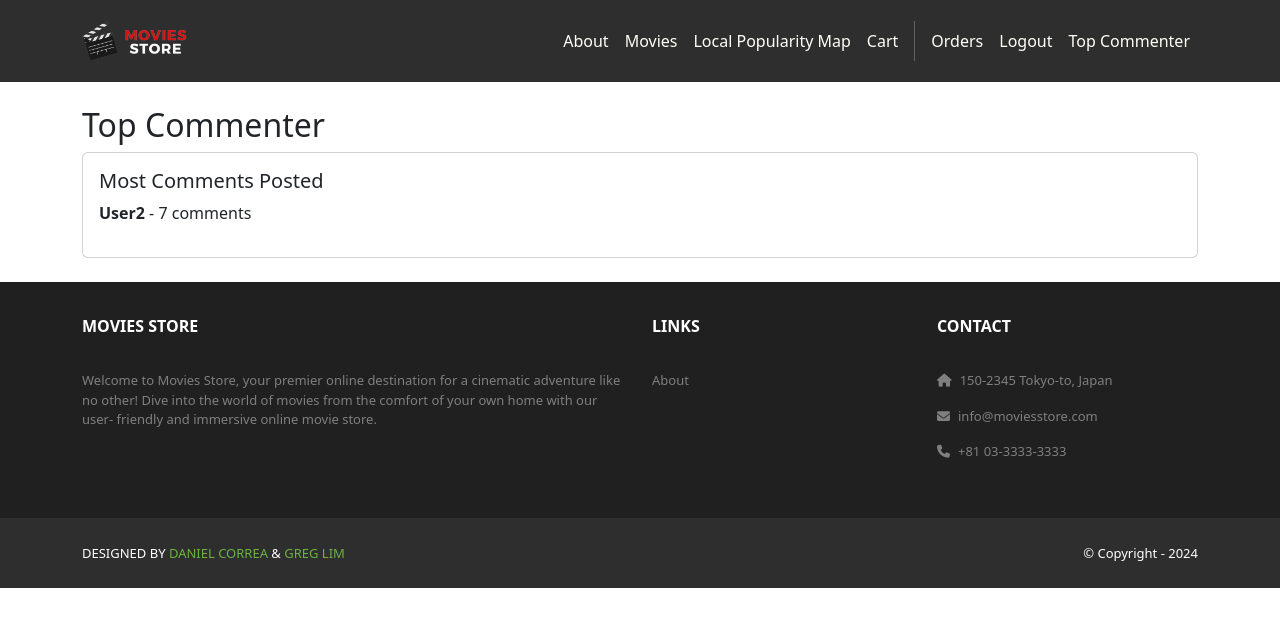
After one commit to SundeshDonthi/moviestore, a Django app: page /movies/admin/top-commenter in a window 1280 px wide. The commit adds this page. Shown: the top 627 px of the page. Run offline with Django 5.2, Linux system fonts and the light colour scheme; a user stored in the database is signed in; data comes from the database, SQL or seed files in the repository; both versions use the stored data as it was after the commit; some libraries are stand-ins or nearby versions.

Commit message:
User Story 4

```diff
--- /dev/null
+++ b/movies/templates/movies/top_commenter.html
@@ -0,0 +1,22 @@
+{% extends 'base.html' %}
+{% block content %}
+<div class="container mt-4">
+    <h2>Top Commenter</h2>
+    {% if template_data.top_users %}
+        <div class="card mb-4">
+            <div class="card-body">
+                <h5>Most Comments Posted</h5>
+                {% for user in template_data.top_users %}
+                <p>
+                    <strong>{{ user.username }}</strong>
+                    - {{ template_data.top_count}} comments
+                </p>
+                {% endfor %}
+            </div>
+        </div>
+    {% else %}
+        <p>No comments have been posted yet.</p>
+    {% endif %}
+</div>
+
+{% endblock content %}
--- a/movies/urls.py
+++ b/movies/urls.py
@@ -3,6 +3,7 @@ from . import views
 urlpatterns = [
     path('', views.index, name='movies.index'),
     path('popularity/', views.popularity_map, name='movies.popularity'),
+    path('admin/top-commenter', views.top_commenter, name='movies.top_commenter'),
     path('<int:id>/', views.show, name = 'movies.show'),
     path('<int:id>/review/create/', views.create_review, name='movies.create_review'),
     path('<int:id>/review/<int:review_id>/edit/', views.edit_review, name='movies.edit_review'),
--- a/movies/views.py
+++ b/movies/views.py
@@ -3,7 +3,9 @@ from django.contrib import messages
 from django.shortcuts import render, redirect, get_object_or_404
 from .models import Movie, Report, Review
 from django.contrib.auth.decorators import login_required
-from django.db.models import Sum
+from django.db.models import Sum, Count
+from django.contrib.auth.models import User
+from django.contrib.admin.views.decorators import staff_member_required
 from cart.models import Item
 from cart.regions import REGIONS
 # Create your views here.
@@ -152,3 +154,19 @@ def popularity_map(request):
             'top_movies': rankings[selected],
         }
     )
+
+@staff_member_required
+def top_commenter(request):
+    users = (User.objects.annotate(comment_count=Count('review')).order_by("-comment_count", "username"))
+    top_count = users[0].comment_count
+    top_users = []
+    for user in users:
+        if user.comment_count == top_count:
+            top_users.append(user)
+    template_data = {
+        'title': 'Top Commenter',
+        'top_users': top_users,
+        'top_count': top_count,
+        'all_users': users
+    }
+    return render(request, 'movies/top_commenter.html', {'template_data': template_data})
--- a/moviesstore/templates/base.html
+++ b/moviesstore/templates/base.html
@@ -33,6 +33,9 @@
             {% else %}
             <a class="nav-link" href="{% url 'accounts.login' %}">Login</a>
             <a class="nav-link" href="{% url 'accounts.signup' %}">Sign Up</a>
+            {% endif %}
+            {% if user.is_staff %}
+            <a class="nav-link" href="{% url 'movies.top_commenter' %}">Top Commenter</a>
             {% endif %}
             {% if messages %}
             <div class="container mt-3">
```
Also changed, not shown: db.sqlite3.
